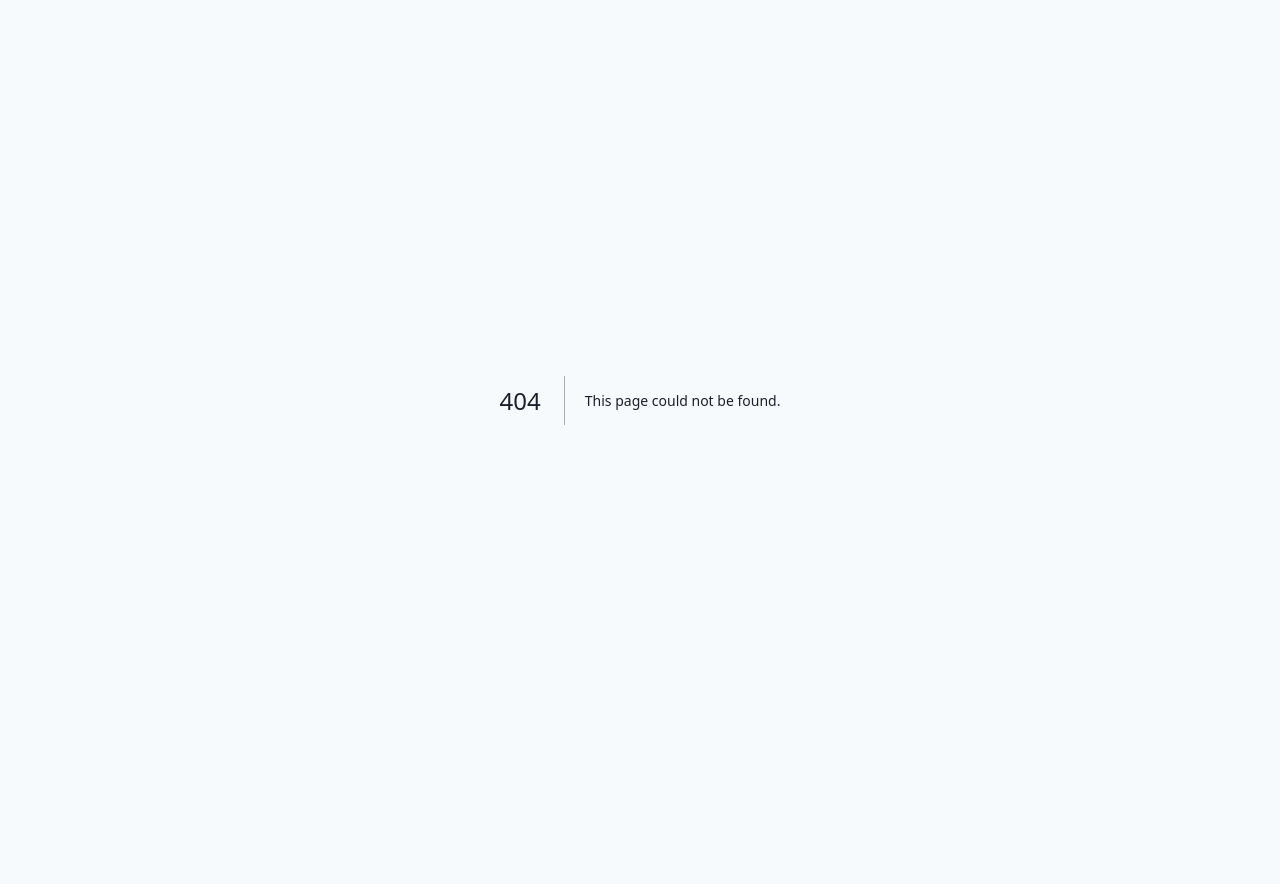
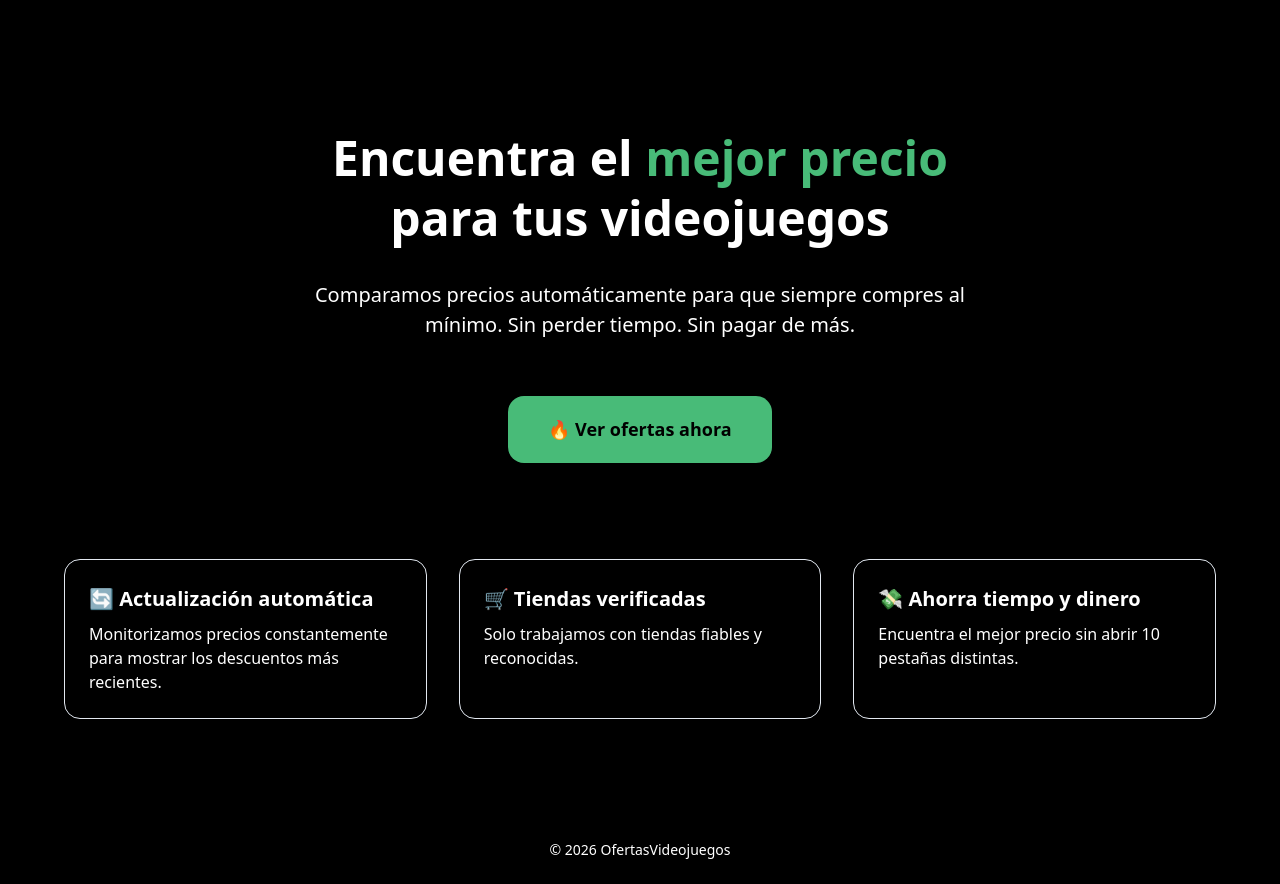
Before and after one commit to Vangdale/sales-frontend, a Next.js app: page / in a window 1280 px wide. Before the commit this address had no page. Before the commit the page ends 800 px from the top, so only its background shows below. Built offline with nearby package versions, Linux system fonts and the light colour scheme.

Commit message:
"new design"

```diff
--- a/app/components/DealCard.jsx
+++ b/app/components/DealCard.jsx
@@ -12,7 +12,7 @@ export default function DealCard({ deal }) {
     const API_BASE = `${process.env.NEXT_PUBLIC_API_URL}`;
 
     return (
-        <div className="bg-white rounded-xl shadow hover:shadow-lg transition overflow-hidden flex flex-col">
+        <div className="group bg-neutral-900 rounded-2xl border border-neutral-800 hover:border-green-500 hover:-translate-y-2 hover:shadow-xl hover:shadow-green-500/10 transition-all duration-300 overflow-hidden flex flex-col">
 
             {/* Imagen */}
             <img
@@ -22,40 +22,35 @@ export default function DealCard({ deal }) {
             />
 
             {/* Contenido */}
-            <div className="p-4 flex flex-col flex-1">
+            <div className="p-5 flex flex-col flex-1">
 
-                {/* Título */}
-                <h2 className="font-semibold text-sm line-clamp-2 mb-2">
+                <h2 className="font-semibold text-md line-clamp-2 mb-3 text-white">
                     {deal.title}
                 </h2>
 
-                {/* Precios */}
-                <div className="flex items-center gap-2 mb-2">
-                    <span className="text-gray-400 line-through text-sm">
+                <div className="flex items-center gap-2 mb-3">
+                    <span className="text-neutral-500 line-through text-sm">
                         {deal.originalPrice}€
                     </span>
-                    <span className="text-green-600 font-bold text-lg">
+                    <span className="text-green-500 font-bold text-lg">
                         {deal.price}€
                     </span>
                 </div>
 
-                {/* Descuento */}
                 {discount > 0 && (
-                    <span className="self-start inline-flex items-center bg-red-100 text-red-600 text-xs font-semibold px-2 py-1 rounded mb-4">
+                    <span className="self-start text-xs font-bold px-3 py-1 rounded-md mb-4 bg-red-600/20 text-red-400 shadow-sm shadow-red-500/30">
                         -{discount}%
                     </span>
                 )}
 
-                {/* Botón */}
                 <a
                     href={`${API_BASE}/r/${deal.slug}`}
                     target="_blank"
                     rel="noopener noreferrer"
-                    className="mt-auto block text-center bg-blue-600 hover:bg-blue-700 text-white py-2 rounded-lg font-semibold"
+                    className="mt-auto block text-center bg-green-500 hover:bg-green-400 text-black py-2 rounded-xl font-semibold transition-all duration-200 hover:scale-105 active:scale-95"
                 >
                     Comprar ahora
                 </a>
-
             </div>
         </div>
     );
--- a/app/deals/page.jsx
+++ b/app/deals/page.jsx
@@ -23,13 +23,20 @@ export default async function DealsPage() {
     const deals = await getDeals();
 
     return (
-        <main className="p-6 max-w-5xl mx-auto">
-            <h1 className="text-3xl font-bold mb-6">Ofertas disponibles</h1>
+        <main className="min-h-screen bg-black text-white px-6 py-12">
+            <div className="max-w-6xl mx-auto">
+                <h1 className="text-4xl font-bold mb-10">
+                    Ofertas disponibles
+                </h1>
 
-            <div className="grid grid-cols-1 sm:grid-cols-2 lg:grid-cols-3 gap-4">
-                {deals.map((deal) => (
-                    <DealCard key={deal.id} deal={deal} />
-                ))}
+                <div className="grid grid-cols-1 sm:grid-cols-2 lg:grid-cols-3 gap-8">
+                    {deals.map((deal) => (
+
+                        <DealCard key={deal.id} deal={deal} />
+
+
+                    ))}
+                </div>
             </div>
         </main>
     );
--- a/app/layout.jsx
+++ b/app/layout.jsx
@@ -9,7 +9,7 @@ export const metadata = {
 export default function RootLayout({ children }) {
     return (
         <html lang="es">
-            <body className="bg-gray-100 text-gray-900">
+            <body className="bg-neutral-950 text-white">
                 {children}
             </body>
         </html>
--- /dev/null
+++ b/app/page.jsx
@@ -0,0 +1,86 @@
+import Link from "next/link";
+
+export default function Home() {
+    return (
+        <main className="min-h-screen bg-black text-white flex flex-col items-center px-6 relative overflow-hidden">
+
+            {/* Glow verde superior */}
+            <div className="absolute inset-0 bg-[radial-gradient(circle_at_top,rgba(34,197,94,0.15),transparent_60%)] pointer-events-none"></div>
+
+            {/* HERO */}
+            <section className="relative max-w-4xl text-center mt-32 space-y-8">
+                <h1 className="text-5xl md:text-7xl font-extrabold leading-tight">
+                    Encuentra el{" "}
+                    <span className="text-green-500">mejor precio</span>
+                    <br />
+                    para tus videojuegos
+                </h1>
+
+
+
+                <p className="text-lg md:text-xl text-neutral-400 max-w-2xl mx-auto">
+                    Comparamos precios automáticamente para que siempre compres al mínimo.
+                    Sin perder tiempo. Sin pagar de más.
+                </p>
+
+
+                <br />
+
+                <Link
+                    href="/deals"
+                    className="inline-block px-10 py-5 bg-green-500 hover:bg-green-400 text-black font-bold rounded-2xl text-lg transition duration-200 shadow-lg shadow-green-500/30 hover:scale-105"
+                >
+                    🔥 Ver ofertas ahora
+                </Link>
+            </section>
+
+            <br />
+            <br />
+            <br />
+            <br />
+
+            {/* BENEFICIOS */}
+            <section className="relative mt-28 grid md:grid-cols-3 gap-8 max-w-6xl w-full">
+
+                <div className="bg-neutral-900 p-6 rounded-2xl border border-neutral-800 hover:border-green-500 transition duration-200">
+                    <h3 className="text-xl font-semibold mb-2">
+                        🔄 Actualización automática
+                    </h3>
+                    <p className="text-neutral-400">
+                        Monitorizamos precios constantemente para mostrar los descuentos más recientes.
+                    </p>
+                </div>
+
+                <div className="bg-neutral-900 p-6 rounded-2xl border border-neutral-800 hover:border-green-500 transition duration-200">
+                    <h3 className="text-xl font-semibold mb-2">
+                        🛒 Tiendas verificadas
+                    </h3>
+                    <p className="text-neutral-400">
+                        Solo trabajamos con tiendas fiables y reconocidas.
+                    </p>
+                </div>
+
+                <div className="bg-neutral-900 p-6 rounded-2xl border border-neutral-800 hover:border-green-500 transition duration-200">
+                    <h3 className="text-xl font-semibold mb-2">
+                        💸 Ahorra tiempo y dinero
+                    </h3>
+                    <p className="text-neutral-400">
+                        Encuentra el mejor precio sin abrir 10 pestañas distintas.
+                    </p>
+                </div>
+
+            </section>
+
+            {/* CTA FINAL */}
+            <br />
+            <br />
+            <br />
+            <br />
+            <br />
+
+            <footer className="relative text-neutral-500 text-sm mb-6">
+                © {new Date().getFullYear()} OfertasVideojuegos
+            </footer>
+        </main>
+    );
+}
--- a/package.json
+++ b/package.json
@@ -9,6 +9,7 @@
     "lint": "next lint"
   },
   "dependencies": {
+    "framer-motion": "^12.34.3",
     "next": "^16.0.0",
     "react": "^19.0.0",
     "react-dom": "^19.0.0"
```
Also changed, not shown: 1 other file (tests, documents, lock files or other folders).
